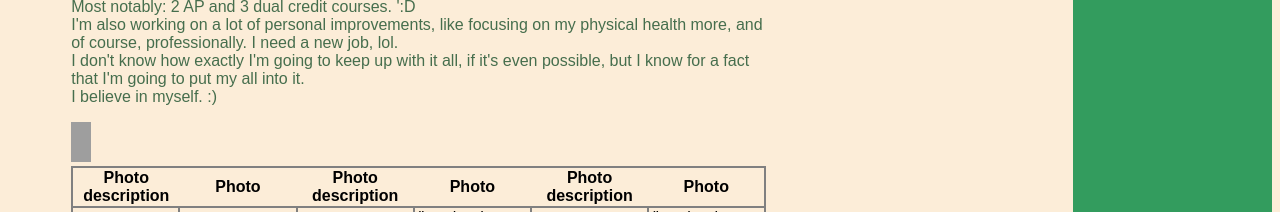
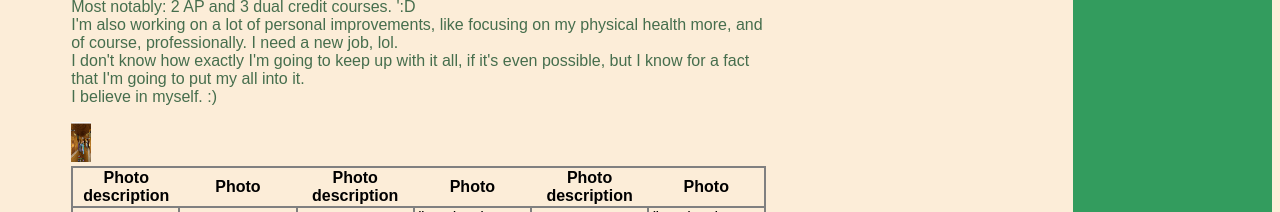
Before and after one commit to josieisnotarat/josieisnotarat.github.io, a plain HTML site: page index.html in a window 1280 px wide. Shown: the part 1520-1732 px from the top of the page. Drawn offline with Linux system fonts and the light colour scheme; grey boxes are pictures that could not be loaded.

Commit message:
Update index.html

```diff
--- a/index.html
+++ b/index.html
@@ -120,7 +120,7 @@
 
         <div id="table">
 
-            <img src="https://github.com/josieisnotarat/<josieisnotarat/main/<2020-06-15_4.png>" alt="image" width=20px height=40px>
+            <img src="https://github.com/josieisnotarat/josieisnotarat.github.io/blob/main/2020-06-15_4.png" alt="aaa" width=20px height=40px>
 
             <table class= "gallery">
             <thead>
@@ -136,7 +136,7 @@
             <tbody>
                 <tr class= "gallery">
                     <td class="gallery">testing if this image works: </td>
-                    <td><img src="https://github.com/josieisnotarat/josieisnotarat.github.io/blob/main/2020-06-15_4.png" alt="image" width=20px height=40px></td>
+                    <td><img src="https://github.com/josieisnotarat/josieisnotarat.github.io/blob/main/2020-06-15_4.png" alt="aaa" width=20px height=40px></td>
                     <td class="gallery">more info on another imaginary picture: </td>
                     <td>(here's where a picture would be if i could use my own pics on khan)</td>
                     <td class="gallery">more info on another imaginary picture: </td>
```
